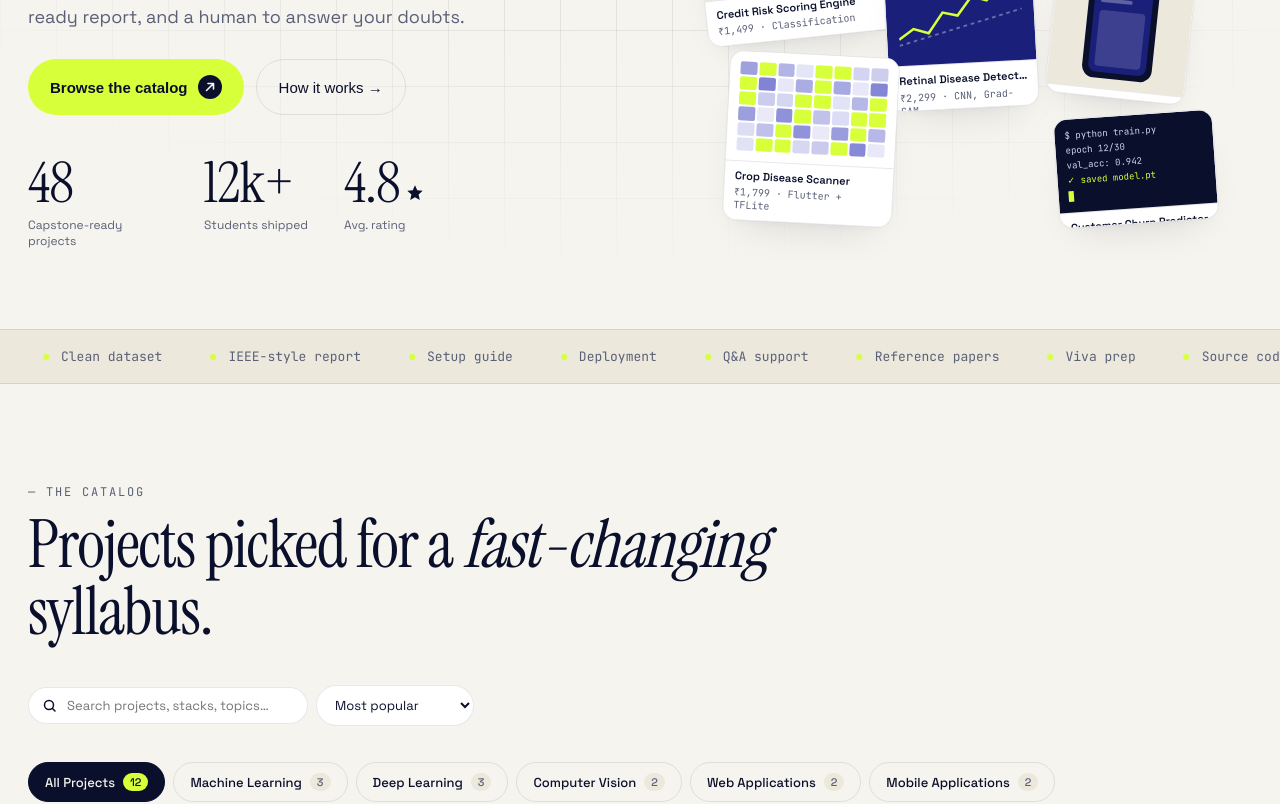
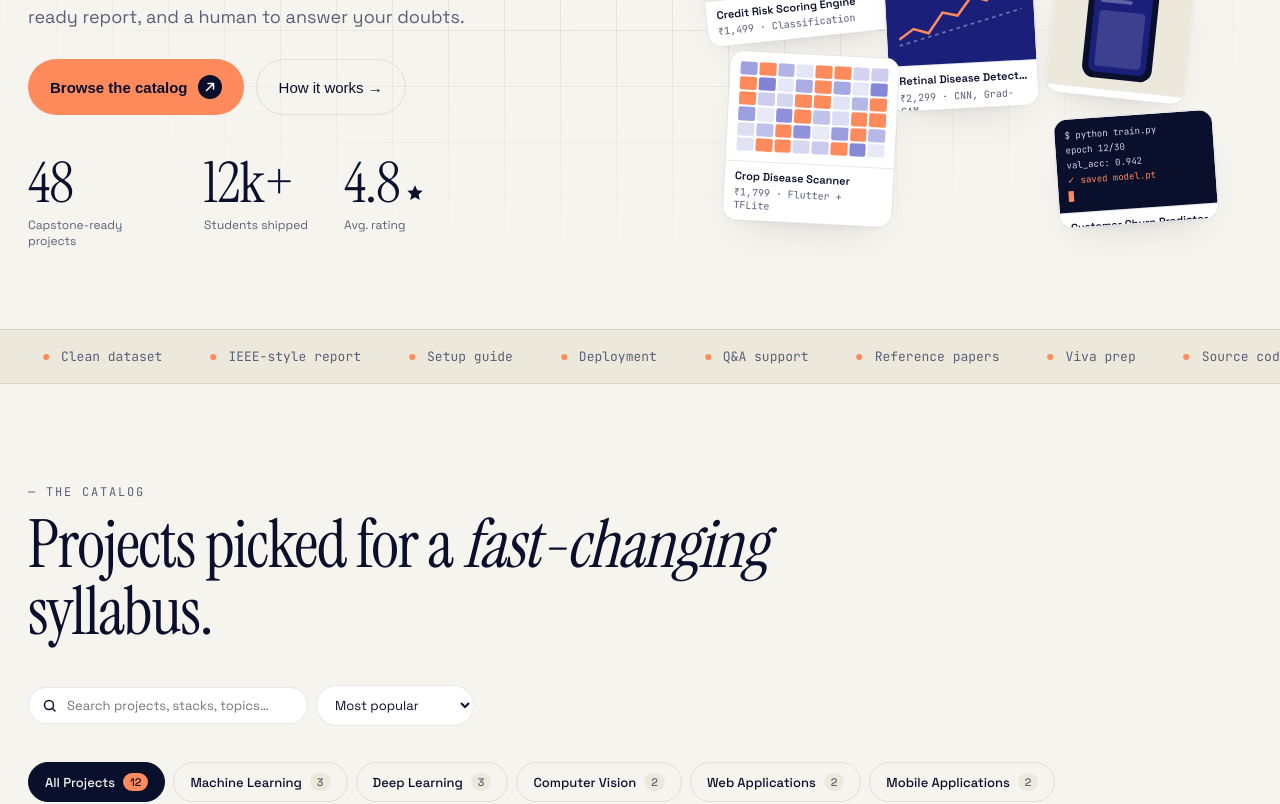
Before and after one commit to smash-cracker/projecthouse-v2, a Next.js app: page / in a window 1280 px wide. Shown: the part 720-1524 px from the top of the page. Built offline with nearby package versions, Linux system fonts and the light colour scheme.

Commit message:
feat: change default theme color

```diff
--- a/app/globals.css
+++ b/app/globals.css
@@ -3,7 +3,7 @@
 @tailwind utilities;
 
 :root{
-  --accent: #D7FF3A;       /* lime */
+  --accent: #FF8A5C;       /* peach */
   --accent-ink: #0A0F2C;   /* text-on-accent */
   --ink: #0A0F2C;          /* deep indigo-near-black */
   --ink-2:#1B2356;
--- a/components/features/Hero.tsx
+++ b/components/features/Hero.tsx
@@ -6,8 +6,8 @@ import { ArrowUpRight, Star } from "../ui/icons";
 import { PROJECTS } from "@/lib/data";
 
 function ThumbArt({ kind, accent, color }: { kind: string; accent: string; color: string }) {
-  const bg = color && color !== "#D7FF3A" ? color : "var(--indigo-deep)";
-  const fg = color === "#D7FF3A" ? "var(--ink)" : "#fff";
+  const bg = color && color !== "#FF8A5C" ? color : "var(--indigo-deep)";
+  const fg = color === "#FF8A5C" ? "var(--ink)" : "#fff";
   if (kind === "notebook") {
     return (
       <div style={{ flex: 1, background: "var(--paper-2)", padding: 10 }}>
--- a/components/features/ProjectCard.tsx
+++ b/components/features/ProjectCard.tsx
@@ -5,7 +5,7 @@ import { CATEGORIES } from "@/lib/data";
 import { Star, ArrowUpRight } from "../ui/icons";
 
 export function CardArt({ project: p, accent, hover }: { project: any; accent: string; hover: boolean }) {
-  const light = p.color === "#D7FF3A";
+  const light = p.color === "#FF8A5C";
   const fg = light ? "var(--ink)" : "#ffffff";
   const sub = light ? "rgba(10,15,44,.55)" : "rgba(255,255,255,.6)";
   const tx = hover ? "scale(1.04)" : "scale(1)";
--- a/lib/data.ts
+++ b/lib/data.ts
@@ -11,12 +11,12 @@ export const PROJECTS = [
   { id:'p01', cat:'ml', title:'Credit Risk Scoring Engine', tag:'Classification', price:1499, level:'Intermediate', stack:['Python','scikit-learn','XGBoost','Streamlit'], rating:4.9, downloads:1284, color:'#2A2FB8', desc:'End-to-end pipeline that ingests LendingClub-style data, engineers 42 features, and scores default probability with an XGBoost ensemble. Ships with a Streamlit dashboard for loan officers.', files:38, pages:62, includes:['Full source code','Cleaned dataset (270MB)','Jupyter notebooks','Final year report (PDF, 62pp)','Deployment on Render','IEEE paper references'] },
   { id:'p02', cat:'dl', title:'Real-time Sign Language Translator', tag:'LSTM + MediaPipe', price:1999, level:'Advanced', stack:['PyTorch','MediaPipe','OpenCV','Flask'], rating:4.9, downloads:2103, color:'#0A0F2C', desc:'Translates 100 ASL gestures to text at 28 FPS using a 3-stream LSTM over MediaPipe landmarks. Webcam demo included.', files:54, pages:78, includes:['Trained weights','Gesture dataset','Live webcam demo','Report + slides','Setup guide','1 month Q&A support'] },
   { id:'p03', cat:'cv', title:'Retinal Disease Detection', tag:'CNN, Grad-CAM', price:2299, level:'Advanced', stack:['TensorFlow','EfficientNet','Grad-CAM'], rating:5.0, downloads:892, color:'#1A1F7A', desc:'Fine-tuned EfficientNet-B3 detects 5 retinal conditions from fundus images with 94.2% test accuracy. Grad-CAM visualises attention.', files:41, pages:70, includes:['Pre-trained model','APTOS dataset','Grad-CAM notebook','Thesis-ready report','Reference papers'] },
-  { id:'p04', cat:'web', title:'Smart Resume Analyzer', tag:'NLP + MERN', price:1199, level:'Beginner', stack:['React','Node','MongoDB','spaCy'], rating:4.7, downloads:3421, color:'#D7FF3A', desc:'Upload a résumé, get a skill-gap report scored against any JD. Full MERN app with JWT auth and PDF parsing.', files:62, pages:54, includes:['Frontend + backend source','MongoDB schema','Dockerfile','Report + architecture','Live demo on Vercel'] },
+  { id:'p04', cat:'web', title:'Smart Resume Analyzer', tag:'NLP + MERN', price:1199, level:'Beginner', stack:['React','Node','MongoDB','spaCy'], rating:4.7, downloads:3421, color:'#FF8A5C', desc:'Upload a résumé, get a skill-gap report scored against any JD. Full MERN app with JWT auth and PDF parsing.', files:62, pages:54, includes:['Frontend + backend source','MongoDB schema','Dockerfile','Report + architecture','Live demo on Vercel'] },
   { id:'p05', cat:'mob', title:'Crop Disease Scanner', tag:'Flutter + TFLite', price:1799, level:'Intermediate', stack:['Flutter','TFLite','Firebase'], rating:4.8, downloads:1507, color:'#2A2FB8', desc:'On-device classifier identifies 38 crop diseases from a phone camera. Works offline. Firebase sync for farmer history.', files:47, pages:58, includes:['Flutter source','TFLite model','PlantVillage dataset','APK build','Setup walkthrough video'] },
   { id:'p06', cat:'ml', title:'Customer Churn Predictor', tag:'Random Forest', price:899, level:'Beginner', stack:['Python','pandas','Flask'], rating:4.6, downloads:2298, color:'#1A1F7A', desc:'Predicts telecom churn with 89% F1. Flask API + bootstrap dashboard for account managers.', files:28, pages:48, includes:['Source code','Telco dataset','Feature importance notebook','Report','Deployment guide'] },
   { id:'p07', cat:'dl', title:'Fake News BERT Classifier', tag:'Transformers', price:1699, level:'Intermediate', stack:['HuggingFace','PyTorch','FastAPI'], rating:4.8, downloads:1876, color:'#0A0F2C', desc:'Fine-tuned DistilBERT flags misinformation in English news with 96% accuracy. FastAPI + simple React frontend.', files:36, pages:66, includes:['Model checkpoint','LIAR + custom dataset','Training notebooks','Report','API docs'] },
   { id:'p08', cat:'cv', title:'Traffic Sign Recognition', tag:'YOLOv8', price:1499, level:'Intermediate', stack:['YOLOv8','OpenCV','PyQt'], rating:4.7, downloads:1203, color:'#2A2FB8', desc:'Detects 43 GTSRB traffic signs in real time with a PyQt desktop viewer. Webcam or video file input.', files:33, pages:55, includes:['Trained YOLO weights','GTSRB dataset','Desktop app','Report','Reference papers'] },
-  { id:'p09', cat:'web', title:'AI Interview Coach', tag:'LLM + WebRTC', price:2699, level:'Advanced', stack:['Next.js','OpenAI','WebRTC','Prisma'], rating:4.9, downloads:714, color:'#D7FF3A', desc:'Conducts mock interviews with voice, scores answers on STAR rubric, and emits a rubric-based report.', files:71, pages:82, includes:['Next.js source','Prompt templates','Prisma schema','Deployment guide','30-day support'] },
+  { id:'p09', cat:'web', title:'AI Interview Coach', tag:'LLM + WebRTC', price:2699, level:'Advanced', stack:['Next.js','OpenAI','WebRTC','Prisma'], rating:4.9, downloads:714, color:'#FF8A5C', desc:'Conducts mock interviews with voice, scores answers on STAR rubric, and emits a rubric-based report.', files:71, pages:82, includes:['Next.js source','Prompt templates','Prisma schema','Deployment guide','30-day support'] },
   { id:'p10', cat:'ml', title:'Movie Recommender (Hybrid)', tag:'Collab + Content', price:1099, level:'Beginner', stack:['Python','Surprise','Streamlit'], rating:4.6, downloads:2541, color:'#1A1F7A', desc:'Hybrid recommender combining matrix factorization with TF-IDF content similarity on MovieLens-25M.', files:24, pages:46, includes:['Source code','MovieLens subset','Streamlit demo','Report','Evaluation notebook'] },
   { id:'p11', cat:'mob', title:'Personal Finance Tracker', tag:'React Native', price:1399, level:'Intermediate', stack:['React Native','Expo','Supabase'], rating:4.8, downloads:1129, color:'#2A2FB8', desc:'Cross-platform expense tracker with OCR receipts, budget rules, and Supabase sync. Ships iOS + Android.', files:52, pages:50, includes:['Expo source','Supabase schema','Tesseract OCR module','Setup guide','Report'] },
   { id:'p12', cat:'dl', title:'Music Genre Classifier', tag:'CNN Spectrograms', price:1299, level:'Intermediate', stack:['Librosa','Keras','Gradio'], rating:4.7, downloads:1682, color:'#0A0F2C', desc:'Classifies 10 genres from 30s clips using mel-spectrograms and a compact CNN. Gradio demo included.', files:29, pages:52, includes:['Model + weights','GTZAN dataset','Gradio app','Report','Notebook walkthrough'] },
@@ -59,5 +59,5 @@ export const BUNDLES = [
 ];
 
 export const TWEAK_DEFAULTS = {
-  "accent": "#D7FF3A"
+  "accent": "#FF8A5C"
 };
```
